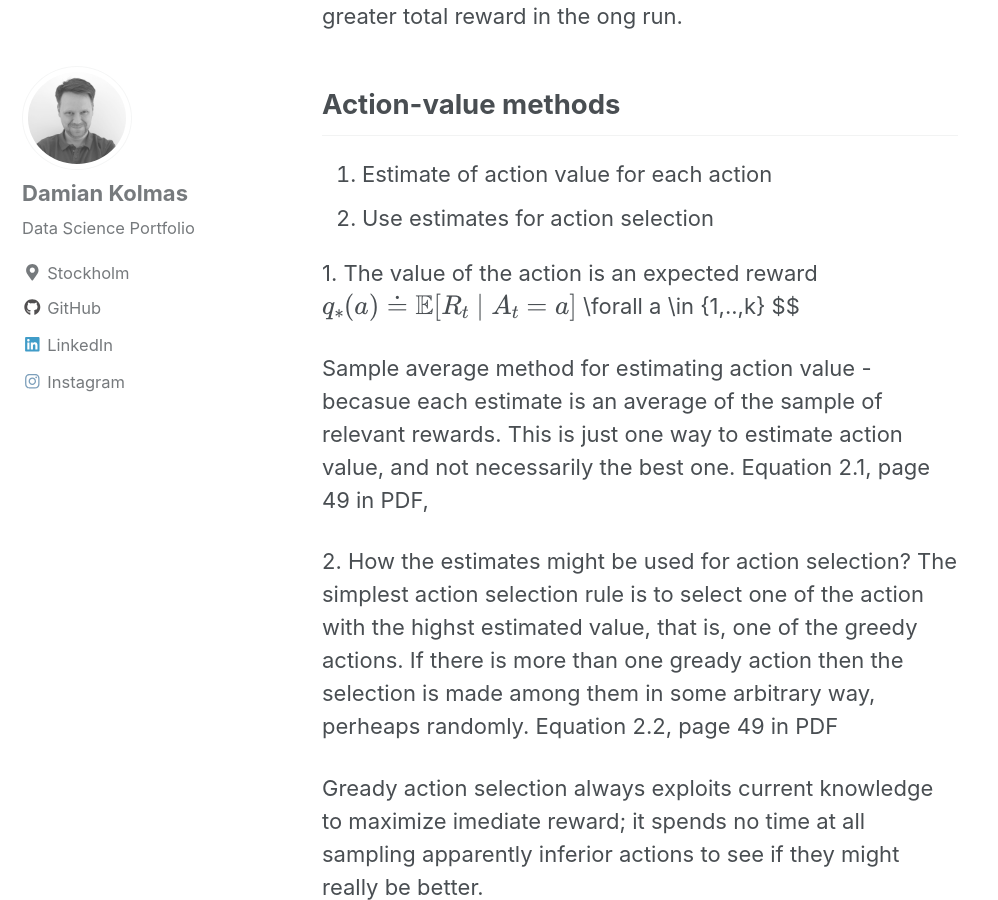
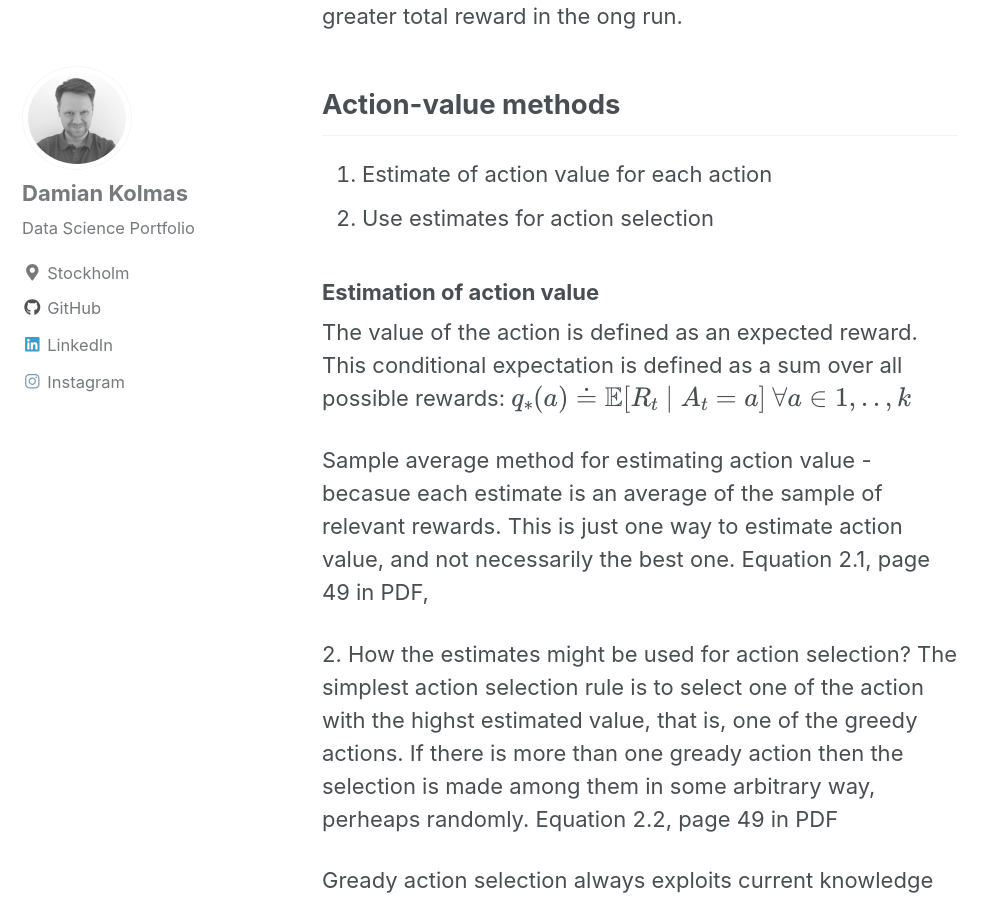
Before and after one commit to DKolmas/DKolmas.github.io, a Jekyll site: the page built from _posts/2019-08-09-Action-value-method.md, in a window 1280 px wide and 900 px high, scrolled down 946 px. Shown: the whole window, without its empty margins (0-998 px from the left). Built offline with Jekyll 4.4.1, drawn with Linux system fonts in a browser that asks for light colours; cached includes are drawn as plain includes; formulas are drawn with MathJax 3.

Commit message:
action-value post changes

```diff
--- a/_posts/2019-08-09-Action-value-method.md
+++ b/_posts/2019-08-09-Action-value-method.md
@@ -24,9 +24,10 @@ Exploitation is the right thing to do to maximize the expected reward on the one
 1. Estimate of action value for each action
 2. Use estimates for action selection
 
-1.
-The value of the action is an expected reward
-$$ q_*(a) \doteq \mathbb{E}[R_t \mid A_t = a ] $$ \forall a \in {1,..,k} $$
+
+### Estimation of action value
+The value of the action is defined as an expected reward. This conditional expectation is defined as a sum over all possible rewards:
+$$ q_*(a) \doteq \mathbb{E}[R_t \mid A_t = a ] $$   $$ \forall a \in {1,..,k} $$
 
 Sample average method for estimating action value - becasue each estimate is an average of the sample of relevant rewards. This is just one way to estimate action value, and not necessarily the best one.
 Equation 2.1, page 49 in PDF,
```
